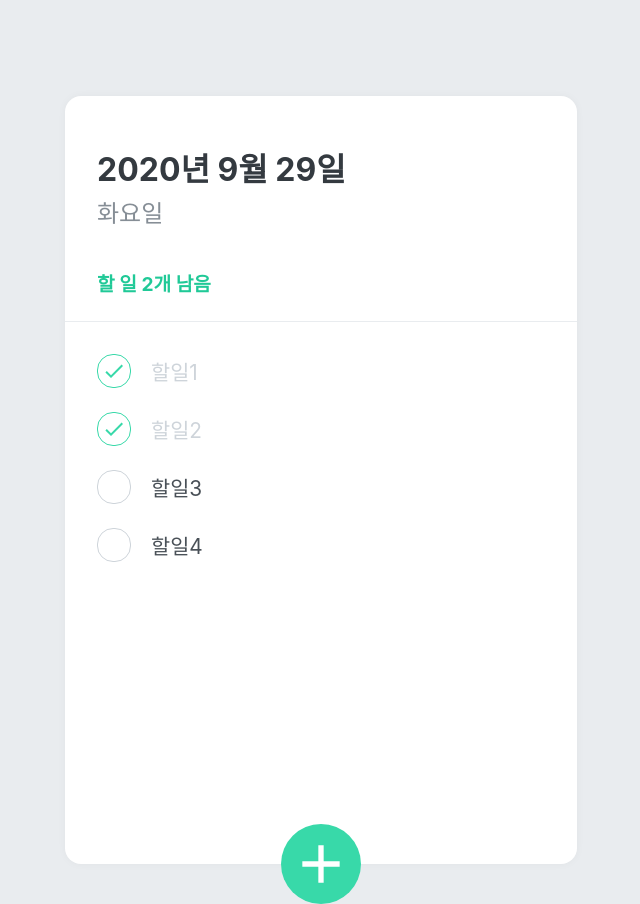
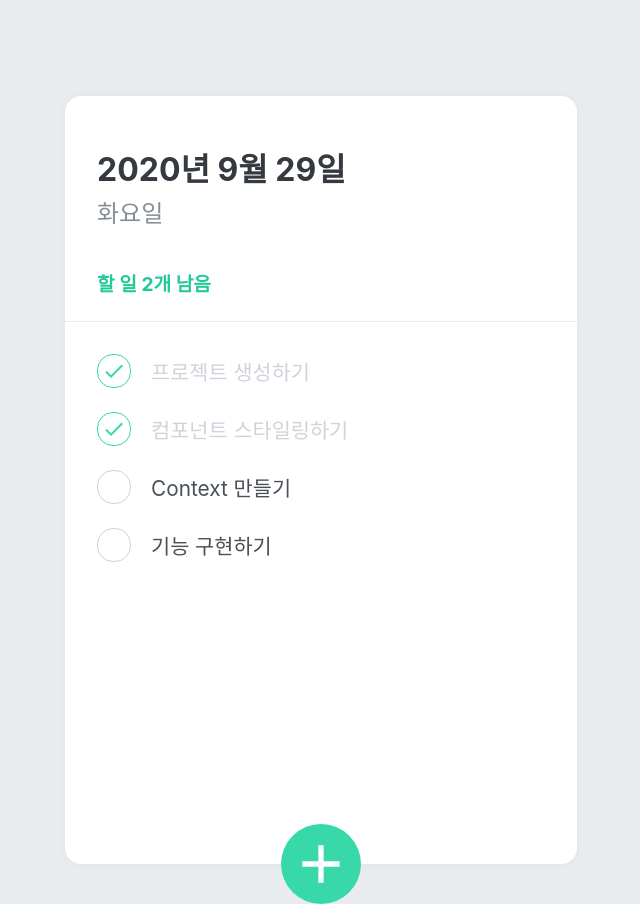
Before and after one commit to redledog/to-do-list, a React (Create React App) app: page / in a window 1280 px wide. Shown: the whole page, without its empty margins (319-959 px from the left). Built offline with nearby package versions, Linux system fonts and the light colour scheme.

Commit message:
TodoList에 있던 테스트용 목록을 지우고 실제 목록을 표시하도록 수정

```diff
--- a/src/components/TodoList.js
+++ b/src/components/TodoList.js
@@ -2,14 +2,21 @@
 import React from 'react';
 import './TodoList.scss';
 import TodoItem from './TodoItem';
+import { useTodoState } from '../TodoContext';
 
 function TodoList() {
+    const todos = useTodoState();
+
     return (
         <div className="TodoList">
-            <TodoItem text="할일1" done={true} />
-            <TodoItem text="할일2" done={true} />
-            <TodoItem text="할일3" done={false} />
-            <TodoItem text="할일4" done={false} />
+            {todos.map(todo => (
+                <TodoItem
+                    key={todo.id}
+                    id={todo.id}
+                    text={todo.text}
+                    done={todo.done}
+                />
+            ))}
         </div>
     );
 }
```
